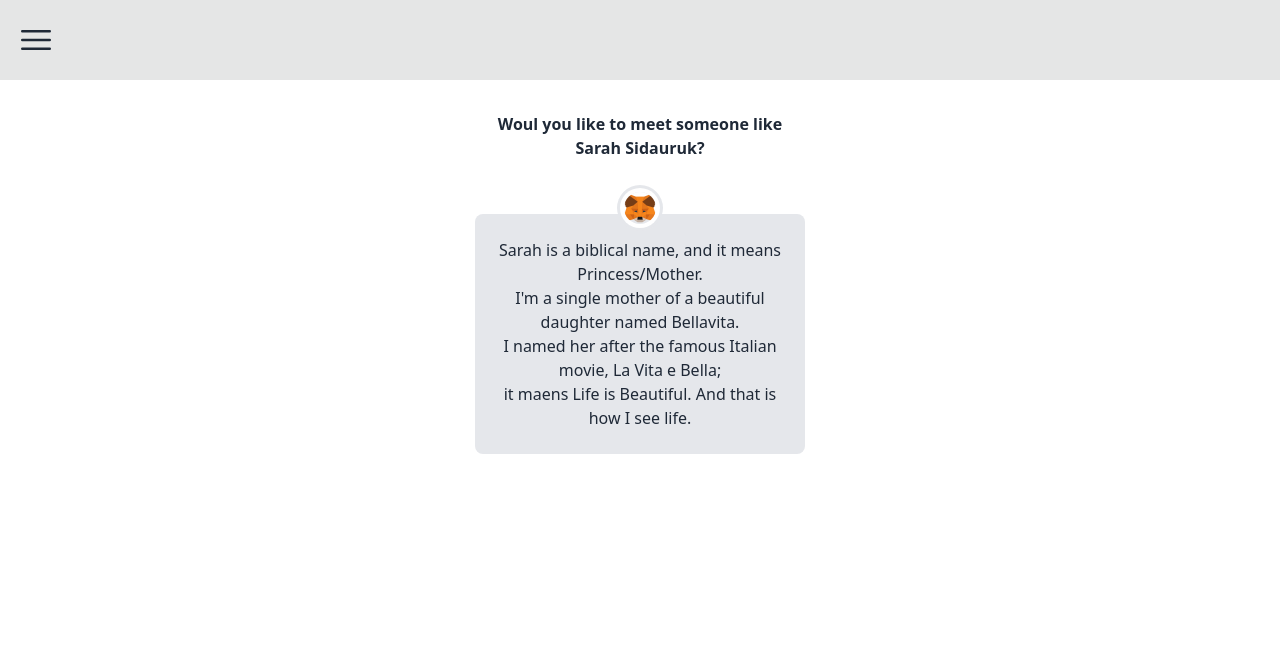
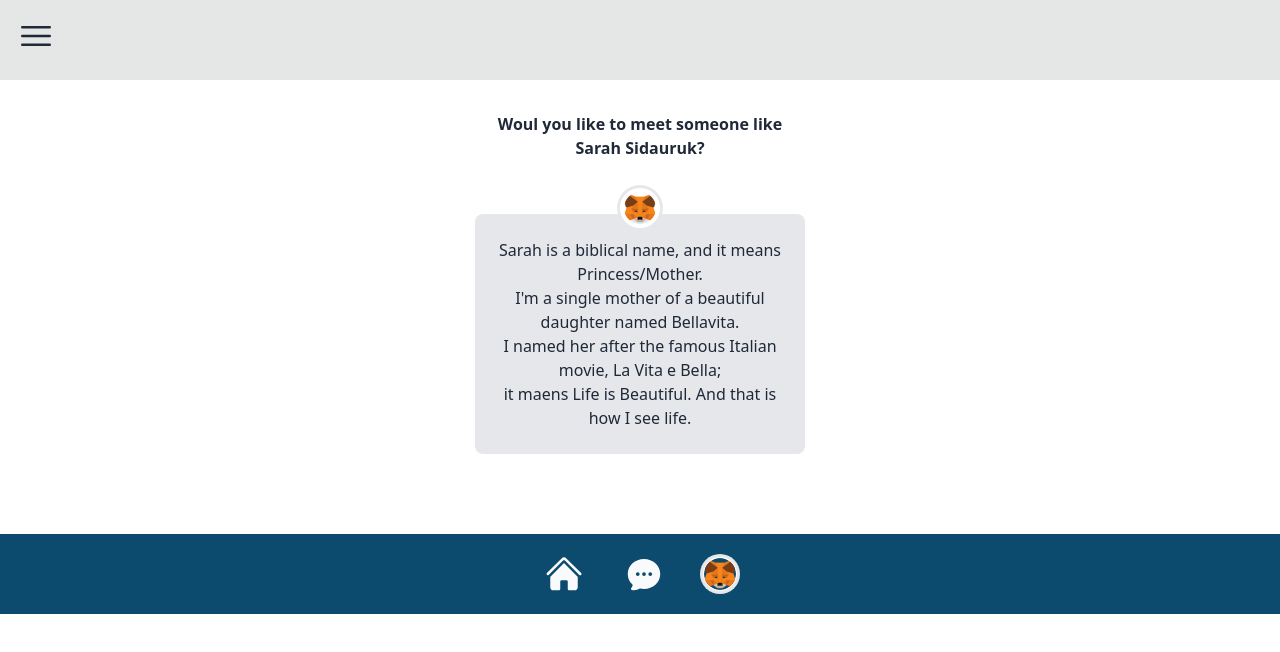
Before and after one commit to CUSHY-inc/ETH-Tokyo, a Next.js app: page /matching in a window 1280 px wide. Shown: the top 652 px of the page. Built offline with nearby package versions, Linux system fonts and the light colour scheme; what @rainbow-me/rainbowkit, wagmi would draw is missing.

Commit message:
Footerを追加、ハンバーガーメニューによるサイドバーを追加

```diff
--- a/src/components/common/Avatar.tsx
+++ b/src/components/common/Avatar.tsx
@@ -1,7 +1,4 @@
 const Avatar = ({ w='w-8', ringColor='ring-gray-200', ringOffsetBase='ring-offset-base-100', ringOffset='ring-offset-4', image='' }) => {
-
-    console.log(w);
-
     return (
         <div className="avatar">
             <div className={`${w} ${ringColor} ${ringOffsetBase} ${ringOffset} rounded-full ring`}>
--- /dev/null
+++ b/src/components/common/Footer.tsx
@@ -0,0 +1,18 @@
+import { HomeIcon } from "@heroicons/react/24/solid";
+import { ChatBubbleOvalLeftEllipsisIcon } from "@heroicons/react/24/solid";
+import Avatar from "./Avatar";
+
+const Footer = () => {
+
+    const image = "/images/metamask.png"
+
+    return (
+        <div className="w-full h-20 bg-sky-900 flex items-center justify-center space-x-10">
+            <HomeIcon className="w-10 text-slate-50" />
+            <ChatBubbleOvalLeftEllipsisIcon className="w-10 text-slate-50" />
+            <Avatar image={image} ringOffset='ring-offset-1' />
+        </div>
+    );
+}
+
+export default Footer;
--- /dev/null
+++ b/src/components/common/HamburgerMenu.tsx
@@ -0,0 +1,24 @@
+import { Bars3Icon } from '@heroicons/react/24/outline';
+
+const HamburgerMenu = ({ w='w-10', ml='ml-4', mt='mt-4' }) => {
+    return (
+        <div className="drawer z-50">
+            <input id="my-drawer" type="checkbox" className="drawer-toggle" />
+            <div className={`drawer-content w-fit h-fit ${ml} ${mt}`}>
+                <label htmlFor="my-drawer">
+                    <Bars3Icon className={`${w}`} />
+                </label>
+            </div>
+            <div className="drawer-side">
+                <label htmlFor="my-drawer" className="drawer-overlay"></label>
+                <ul className="menu p-4 w-60 bg-base-100 text-base-content">
+                    <li><a>Sidebar Item 1</a></li>
+                    <li><a>Sidebar Item 2</a></li>
+                </ul>
+
+            </div>
+        </div>
+    );
+}
+
+export default HamburgerMenu;
--- a/src/components/common/Header.tsx
+++ b/src/components/common/Header.tsx
@@ -1,11 +1,10 @@
 import { Bars3Icon } from '@heroicons/react/24/outline';
+import HamburgerMenu from './HamburgerMenu';
 
 const Header = () => {
   return (
-    <div className="w-full h-20 bg-base-300 flex items-center justify-between">
-      <div className="ml-4">
-        <Bars3Icon className="h-10 w-10" />
-      </div>
+    <div className='w-full h-20 bg-base-300 flex justify-between'>
+        <HamburgerMenu />
     </div>
   );
 };
--- a/src/components/matching/Describe.tsx
+++ b/src/components/matching/Describe.tsx
@@ -7,7 +7,7 @@ const Describe = () => {
 
     return (
         <div className="flex flex-col justify-center items-center">
-            <div className="relative z-10">
+            <div className="z-10">
                 <Avatar image={image} />
             </div>
             <div className="relative -top-4 rounded-lg w-90 bg-gray-200">
--- a/src/pages/index.tsx
+++ b/src/pages/index.tsx
@@ -5,9 +5,9 @@ import Email from '../components/connect/Email';
 import Title from '../components/connect/Title';
 import { Provider } from 'react-redux';
 import store from '../store';
+import Footer from '../components/common/Footer';
 
 export default function Home() {
-
   return (
     <Provider store={store}>
       <Head>
@@ -15,7 +15,9 @@ export default function Home() {
         <meta name="description" content="ETH-Tokyo" />
         <link rel="icon" href="/favicon.ico" />
       </Head>
-      <Header />
+      <header>
+        <Header />
+      </header>
       <main>
         <div className='mt-16 flex justify-center items-center'>
           <Title />
@@ -29,7 +31,11 @@ export default function Home() {
           </div>
         </div>
       </main>
+      <footer>
+        <div className='mt-16'>
+          <Footer />
+        </div>
+      </footer>
     </Provider>
   );
-
 }
--- a/src/pages/matching/index.tsx
+++ b/src/pages/matching/index.tsx
@@ -4,6 +4,7 @@ import Title from '../../components/matching/Title';
 import { Provider } from 'react-redux';
 import store from '../../store';
 import Describe from '../../components/matching/Describe';
+import Footer from '../../components/common/Footer';
 
 export default function Home() {
 
@@ -23,6 +24,11 @@ export default function Home() {
             <Describe />
         </div>
       </main>
+      <footer>
+        <div className='mt-16'>
+          <Footer />
+        </div>
+      </footer>
     </Provider>
   );
 
```
Also changed, not shown: 1 other file (tests, documents, lock files or other folders).
